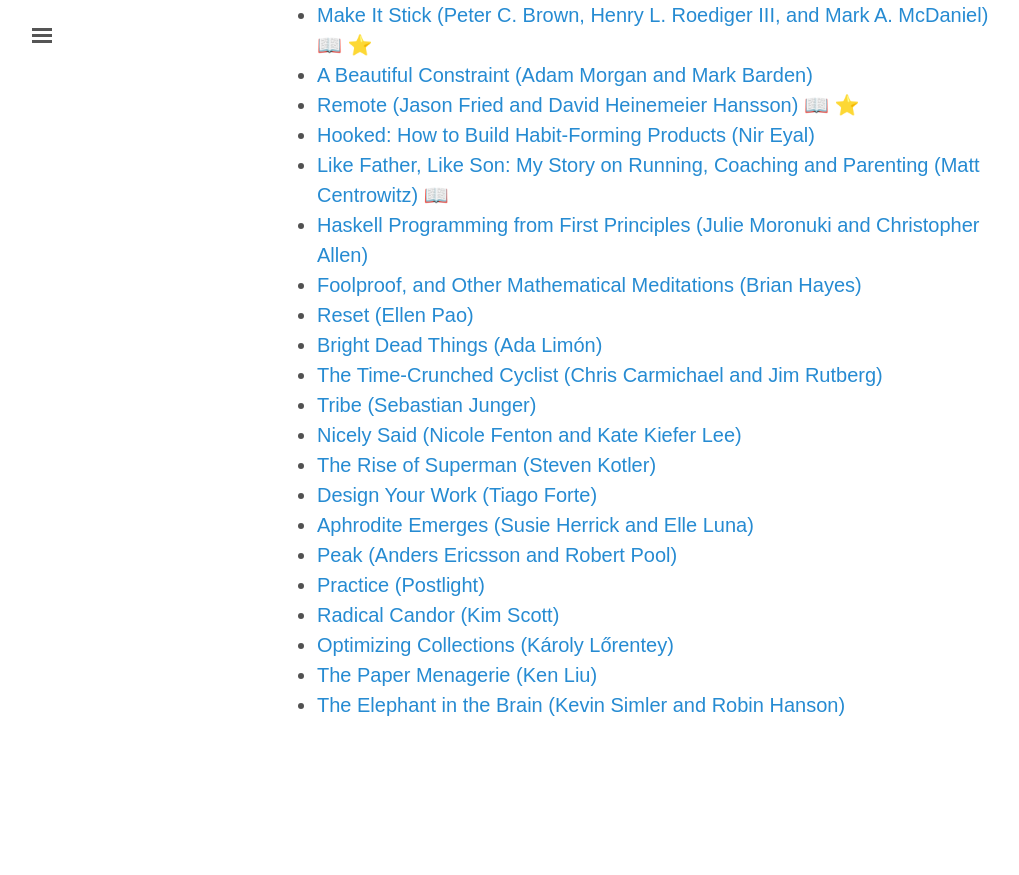
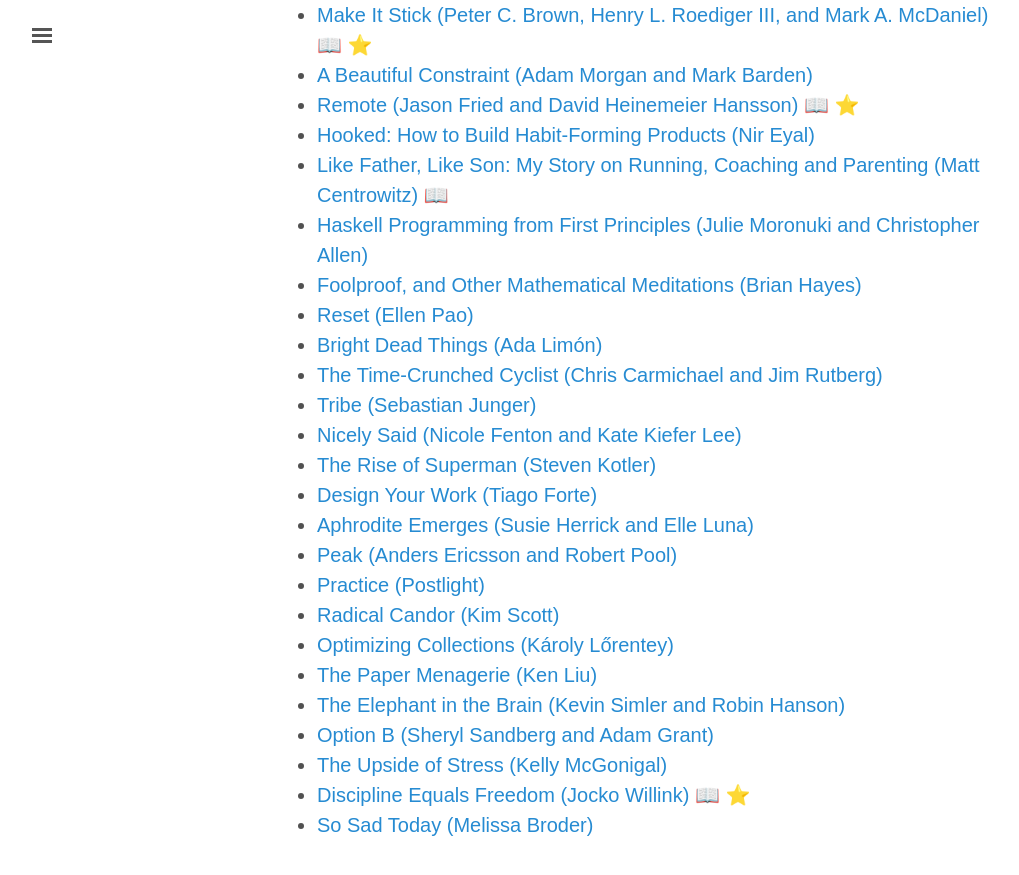
Before and after one commit to rvsrvs/jasdev.github.io, a Jekyll site: the page built from bookshelf.md, in a window 1280 px wide and 900 px high, scrolled down 2980 px. Shown: the top 875 px of the window, without its empty margins (3-1022 px from the left). Built offline with Jekyll 4.4.1, drawn with Linux system fonts in a browser that asks for light colours; some web fonts are replaced; before the commit the page ends 3760 px from its top, so only the background shows below that.

Commit message:
Updating bookshelf

```diff
--- a/bookshelf.md
+++ b/bookshelf.md
@@ -104,3 +104,7 @@
 - [Optimizing Collections (Károly Lőrentey)](https://www.objc.io/books/optimizing-collections/)
 - [The Paper Menagerie (Ken Liu)](https://www.amazon.com/gp/product/148142436X)
 - [The Elephant in the Brain (Kevin Simler and Robin Hanson)](https://www.amazon.com/gp/product/0190495995)
+- [Option B (Sheryl Sandberg and Adam Grant)](https://www.amazon.com/gp/product/0525590080)
+- [The Upside of Stress (Kelly McGonigal)](https://www.amazon.com/gp/product/1101982934)
+- [Discipline Equals Freedom (Jocko Willink)](https://www.amazon.com/gp/product/1250156947) 📖 ⭐️
+- [So Sad Today (Melissa Broder)](https://www.amazon.com/gp/product/1455562726)
```
